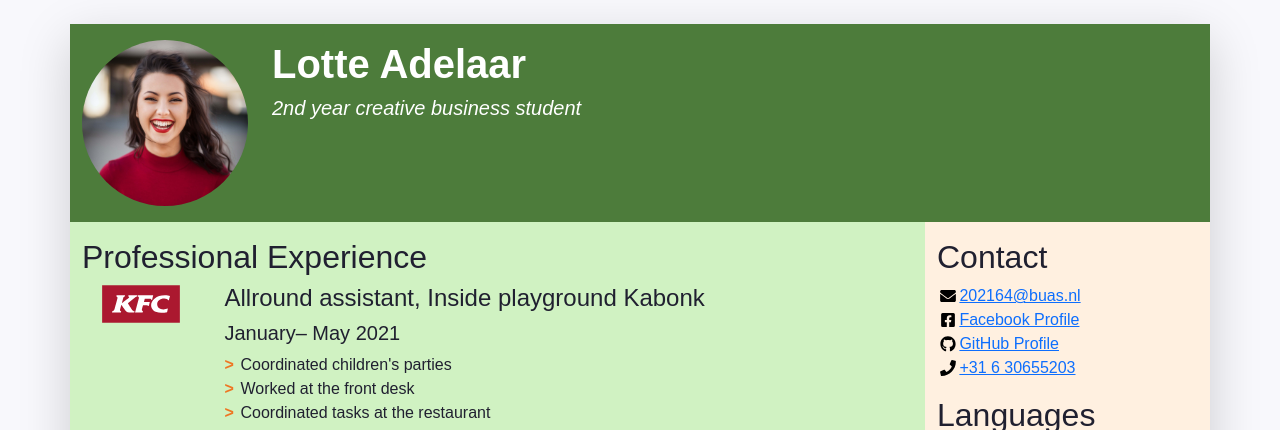
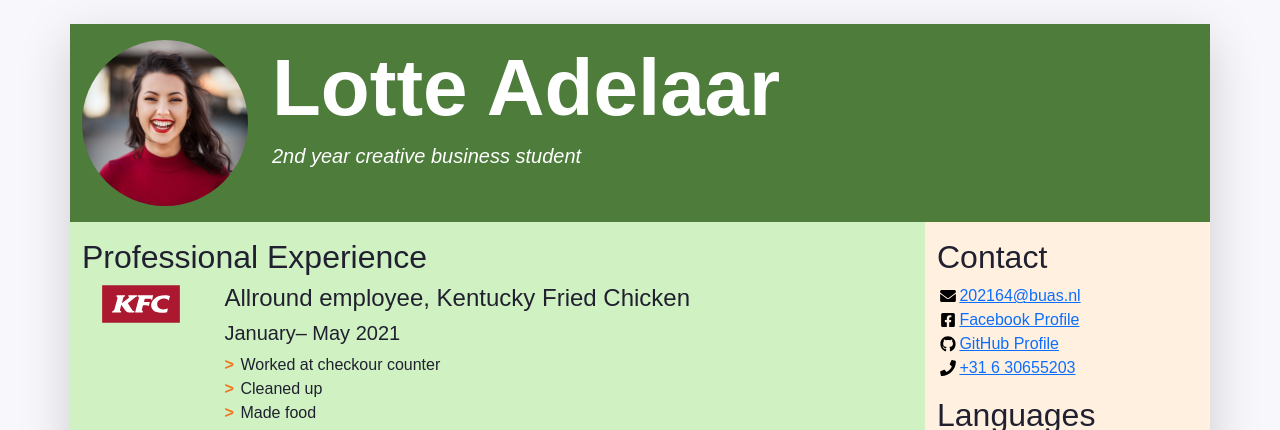
Before and after one commit to LotteAdelaar/Lotte_CV, a plain HTML site: page Index.html in a window 1280 px wide. Shown: the top 430 px of the page. Drawn offline with nearby package versions, Linux system fonts and the light colour scheme.

Commit message:
change to index

```diff
--- a/Index.html
+++ b/Index.html
@@ -54,7 +54,7 @@
           A container to wrap around your name and tagline. Full-width at small size, then columns of increasing size.
         -->
         <div class="col-12 col-sm-8 col-md-9 col-lg-10 my-3 header-content">
-          <h1 class="fw-bolder">Lotte Adelaar&nbsp;</h1>
+          <h1 class="display-1 fw-bolder">Lotte Adelaar&nbsp;</h1>
           <h5 class="fst-italic tagline">2nd year creative business student&nbsp; &nbsp;&nbsp;</h5>
         </div>
       </header>
@@ -89,13 +89,13 @@
                   <img class="biography-logo mw-100 d-block mx-auto" src="images/employers/KFC.svg.svg" alt="Company logo" width="80">
                 </div>
                 <div class="biography-contents col-9 col-sm-10 col-md-9 col-lg-10">
-                  <h4>Allround assistant, Inside playground Kabonk&nbsp;&nbsp;</h4>
+                  <h4>Allround employee, Kentucky Fried Chicken&nbsp;</h4>
                   <h5>January– May 2021</h5>
                   <!-- Use the list below to talk about your achievements -->
                   <ul class="biography-details list-unstyled">
-                    <li>Coordinated children's parties</li>
-                    <li>Worked at the front desk</li>
-                    <li>Coordinated tasks at the restaurant&nbsp; &nbsp;&nbsp;</li>
+                    <li>Worked at checkour counter</li>
+                    <li>Cleaned up</li>
+                    <li>Made food&nbsp; &nbsp; &nbsp; &nbsp;&nbsp;</li>
                   </ul>
                 </div>
               </li>
```
Also changed, not shown: index.html (+5 -5 lines).
